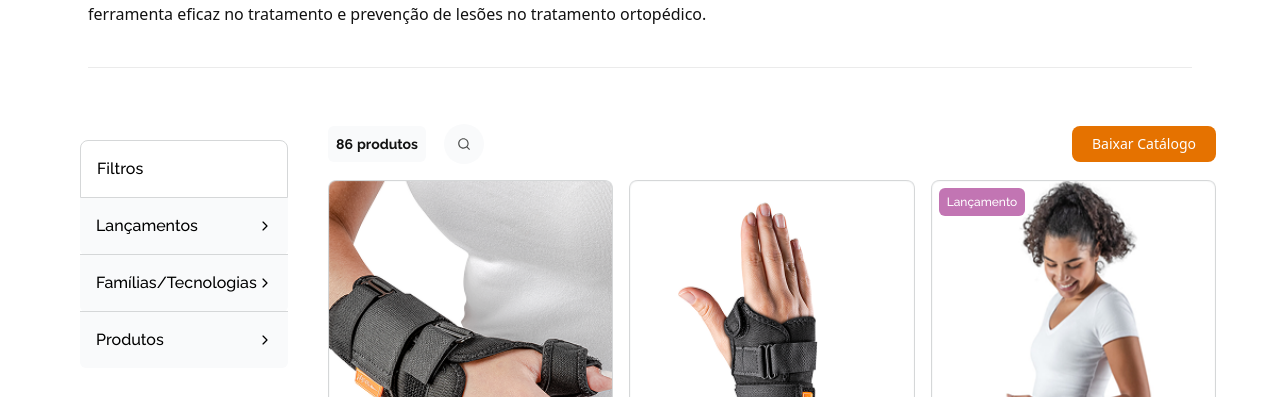
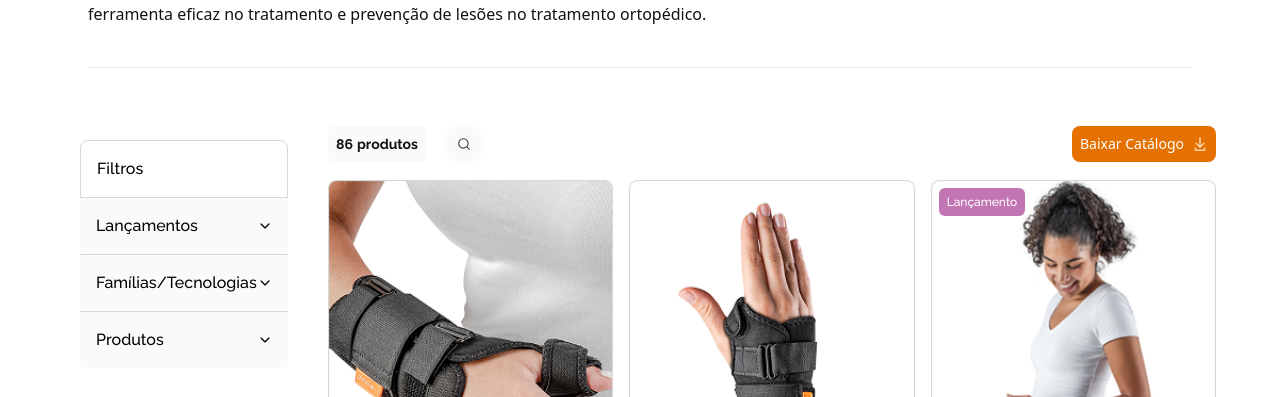
Before and after one commit to GefersonLopes/Plathanus, a React (Vite) app in the folder client/: page / in a window 1280 px wide. Shown: the part 1005-1402 px from the top of the page. Built offline with nearby package versions, Linux system fonts and the light colour scheme.

Commit message:
fix: layouts

```diff
--- a/client/src/components/layout/FilterSidebar/components/FilterSection/index.tsx
+++ b/client/src/components/layout/FilterSidebar/components/FilterSection/index.tsx
@@ -1,7 +1,7 @@
 import clsx from "clsx";
 import { AnimatePresence, motion } from "framer-motion";
 import type { ReactNode } from "react";
-import { IoIosArrowDown, IoIosArrowForward } from "react-icons/io";
+import { IoIosArrowDown, IoIosArrowUp } from "react-icons/io";
 
 interface FilterSectionProps {
   title: string;
@@ -29,7 +29,7 @@ export const FilterSection = ({
     >
       <h3 className="font-medium cursor-pointer">{title}</h3>
       <span className="text-sm cursor-pointer">
-        {isOpen ? <IoIosArrowDown /> : <IoIosArrowForward />}
+        {isOpen ? <IoIosArrowUp /> : <IoIosArrowDown />}
       </span>
     </button>
     <AnimatePresence initial={false}>
@@ -42,7 +42,7 @@ export const FilterSection = ({
           transition={{ duration: 0.3 }}
           style={{ overflow: "hidden" }}
         >
-          <div className="py-2 bg-gray-50">{children}</div>
+          <div className={clsx("py-2 bg-gray-50", className)}>{children}</div>
         </motion.div>
       )}
     </AnimatePresence>
--- a/client/src/components/layout/ProductsList/index.tsx
+++ b/client/src/components/layout/ProductsList/index.tsx
@@ -1,5 +1,6 @@
 import clsx from "clsx";
 import { useEffect, useMemo, useState } from "react";
+import { GoDownload } from "react-icons/go";
 
 import { useProductStore } from "../../../store/useProductStore";
 import Button from "../../ui/Button";
@@ -8,7 +9,6 @@ import SearchInput from "../../ui/SearchInput";
 import { FilterSidebar } from "../FilterSidebar";
 import ProductCard from "../ProductCard";
 import { products } from "./data";
-
 const ProductsList = () => {
   const itemsPerPage = 9;
 
@@ -84,11 +84,11 @@ const ProductsList = () => {
             <Button
               onClick={handleDownloadCatalog}
               className={clsx(
-                "bg-primary text-white px-4 py-2 rounded-lg hover:bg-primary/90",
+                "bg-primary text-white !px-2 py-2 rounded-lg flex items-center gap-2",
               )}
               disabled={paginatedProducts.length === 0}
             >
-              Baixar Catálogo
+              Baixar Catálogo <GoDownload size={16} />
             </Button>
           </div>
 
--- a/client/src/pages/HomePage.tsx
+++ b/client/src/pages/HomePage.tsx
@@ -14,9 +14,6 @@ function HomePage() {
       <Hero breadcrumbItems={breadcrumbItems} />
       <Tabs tabs={tabItems} className="bg-white" />
       <ProductsList />
-      {/* <List items={tasks}>
-        {(item) => <LinkCard {...item} className="max-w-lg" />}
-      </List> */}
     </section>
   );
 }
--- a/client/src/styles/scroll.css
+++ b/client/src/styles/scroll.css
@@ -8,11 +8,11 @@
   width: 8px;
   height: 13px;
   border-radius: 8px;
-  background-color: var(--color-primary);
+  background-color: var(--color-secondary);
 }
 
 ::-webkit-scrollbar-thumb:hover {
-  background-color: var(--color-primary);
+  background-color: var(--color-secondary);
   cursor: grab;
 }
 
```
